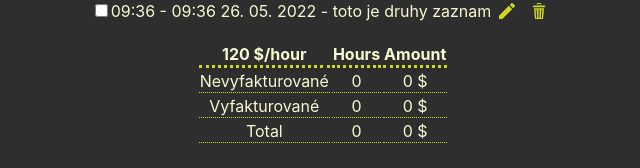
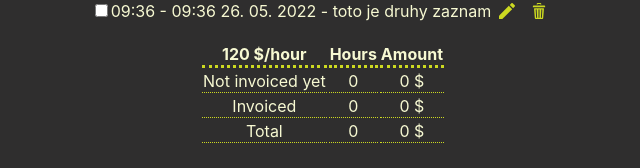
Before and after one commit to betusin/pb138-track-your-time, a React (Vite) app in the folder frontend/: page /project/1 in a window 1280 px wide. Shown: the part 262-430 px from the top of the page, without its empty margins (317-957 px from the left). Built offline with nearby package versions, Linux system fonts and the light colour scheme.

Commit message:
fix: table header translated

```diff
--- a/frontend/src/components/Project.tsx
+++ b/frontend/src/components/Project.tsx
@@ -35,12 +35,12 @@ export const Project = () => {
               <th className='project-summary__th'>Amount</th>
             </tr>
             <tr>
-              <td className='project-summary__td'>Nevyfakturované</td>
+              <td className='project-summary__td'>Not invoiced yet</td>
               <td className='project-summary__td'>0</td>
               <td className='project-summary__td'>0 $</td>
             </tr>
             <tr>
-              <td className='project-summary__td'>Vyfakturované</td>
+              <td className='project-summary__td'>Invoiced</td>
               <td className='project-summary__td'>0</td>
               <td className='project-summary__td'>0 $</td>
             </tr>
```
